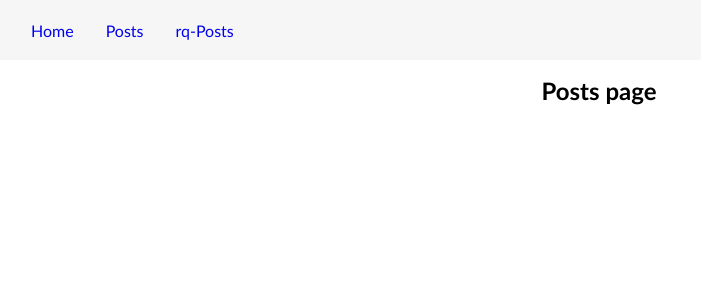
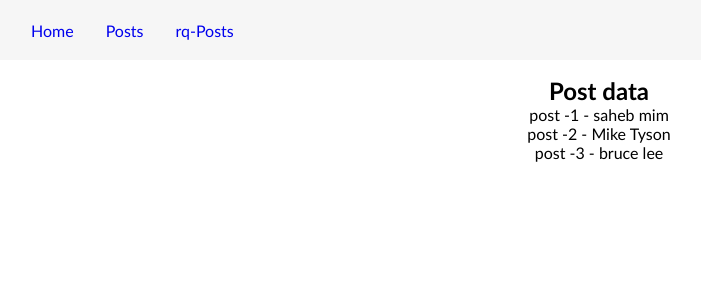
Before and after one commit to sahebmohammadi/react-query-demo, a React (Create React App) app: page /posts in a window 1280 px wide. Shown: the top 300 px of the page, without its empty margins (41-742 px from the left). Built offline with nearby package versions, Linux system fonts and the light colour scheme; data requests are answered from the project's data file.

Commit message:
traditional fetch

```diff
--- a/package.json
+++ b/package.json
@@ -6,6 +6,7 @@
     "@testing-library/jest-dom": "^5.15.1",
     "@testing-library/react": "^11.2.7",
     "@testing-library/user-event": "^12.8.3",
+    "axios": "^0.24.0",
     "react": "^17.0.2",
     "react-dom": "^17.0.2",
     "react-router-dom": "^6.0.2",
--- a/src/pages/Posts.js
+++ b/src/pages/Posts.js
@@ -1,5 +1,44 @@
+import { useState, useEffect } from "react";
+import axios from "axios";
+
 const Posts = () => {
-  return <h2>Posts page</h2>;
+  const [error, setError] = useState(null);
+  const [loading, setLoading] = useState(false);
+  const [data, setData] = useState(null);
+
+  useEffect(() => {
+    setLoading(true);
+    setData(null);
+    setError(null);
+
+    axios
+      .get("http://localhost:3001/posts")
+      .then((res) => {
+        setLoading(false);
+        setData(res.data);
+      })
+      .catch((err) => {
+        setLoading(false);
+        setError(err.message);
+      });
+  }, []);
+
+  return (
+    <div>
+      {loading && <p>loadig...</p>}
+      {error && <p>{error}</p>}
+      {data && (
+        <div>
+          <h2>Post data</h2>
+          {data.map((post) => (
+            <li key={post.id}>
+              {post.title} - {post.author}
+            </li>
+          ))}
+        </div>
+      )}
+    </div>
+  );
 };
 
 export default Posts;
```
Also changed, not shown: 1 other file (tests, documents, lock files or other folders).
